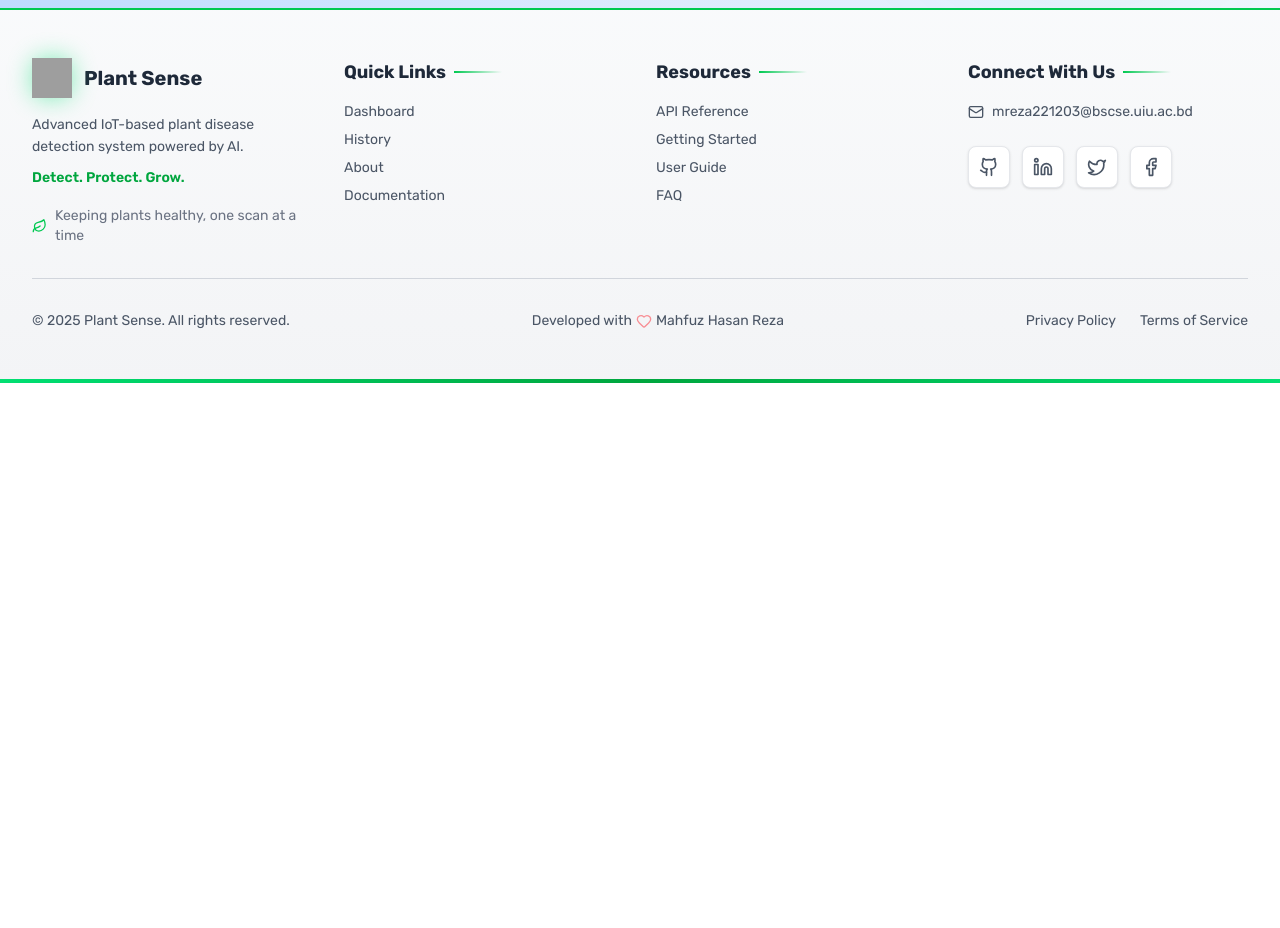
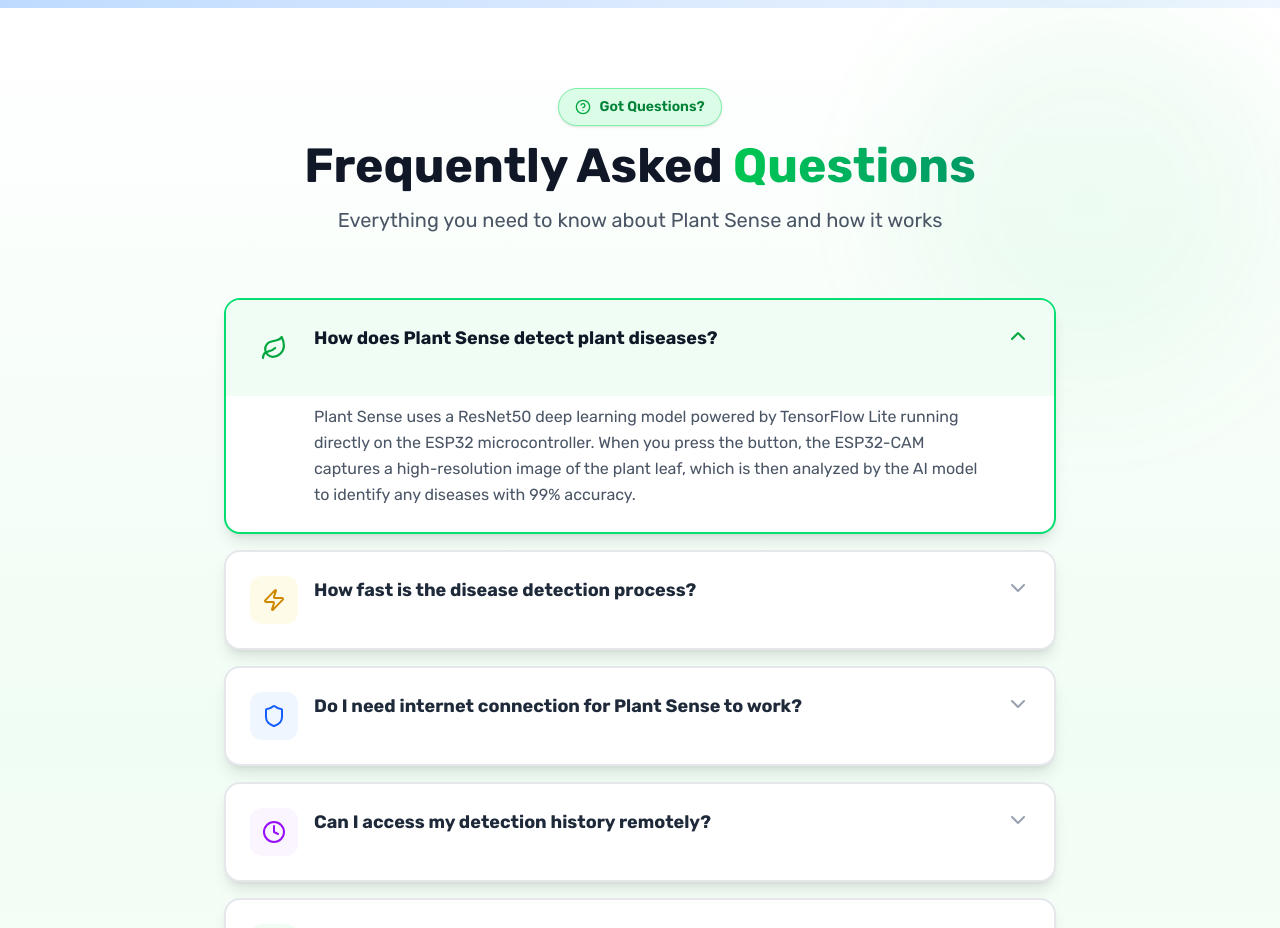
Before and after one commit to mahfuzhasanreza/plant-sense-client, a React (Vite) app: page / in a window 1280 px wide. Shown: the part 6580-7508 px from the top of the page. Before the commit the page ends 6963 px from the top, so only its background shows below. Built offline with nearby package versions, Linux system fonts and the light colour scheme; grey boxes are pictures that could not be loaded.

Commit message:
add FAQ component and integrate it into Home page

```diff
--- /dev/null
+++ b/src/Pages/FAQ.jsx
@@ -0,0 +1,210 @@
+import React, { useState } from 'react';
+import { HelpCircle, ChevronDown, Leaf, Zap, Shield, Clock } from 'lucide-react';
+
+const FAQ = () => {
+  const [openIndex, setOpenIndex] = useState(0);
+
+  const faqs = [
+    {
+      question: 'How does Plant Sense detect plant diseases?',
+      answer: 'Plant Sense uses a ResNet50 deep learning model powered by TensorFlow Lite running directly on the ESP32 microcontroller. When you press the button, the ESP32-CAM captures a high-resolution image of the plant leaf, which is then analyzed by the AI model to identify any diseases with 99% accuracy.',
+      icon: Leaf,
+      color: 'green'
+    },
+    {
+      question: 'How fast is the disease detection process?',
+      answer: 'The entire process from image capture to result display takes under 2 seconds. The LCD screen shows real-time progress through each stage: capturing image, running detection, saving to database, and displaying the final result with LED indicator feedback.',
+      icon: Zap,
+      color: 'yellow'
+    },
+    {
+      question: 'Do I need internet connection for Plant Sense to work?',
+      answer: 'The core detection process works offline as the AI model runs locally on the ESP32. However, internet connection is required to save detection results to the cloud database (MongoDB) and to access the web dashboard for viewing historical data.',
+      icon: Shield,
+      color: 'blue'
+    },
+    {
+      question: 'Can I access my detection history remotely?',
+      answer: 'Yes! All detection results are automatically synced to MongoDB via our Node.js backend hosted on Vercel. You can access your complete detection history anytime through the React.js web dashboard hosted on Firebase, available on both desktop and mobile devices.',
+      icon: Clock,
+      color: 'purple'
+    },
+    {
+      question: 'What types of plant diseases can Plant Sense detect?',
+      answer: 'Plant Sense is trained on thousands of plant disease images and can identify a wide variety of common leaf diseases. The ResNet50 model specializes in recognizing patterns and symptoms visible on plant leaves, providing accurate classification between healthy and diseased states.',
+      icon: Leaf,
+      color: 'green'
+    },
+
+  ];
+
+  const colorClasses = {
+    green: {
+      bg: 'bg-green-50',
+      border: 'border-green-400',
+      icon: 'text-green-600',
+      gradient: 'from-green-500 to-emerald-600'
+    },
+    yellow: {
+      bg: 'bg-yellow-50',
+      border: 'border-yellow-400',
+      icon: 'text-yellow-600',
+      gradient: 'from-yellow-500 to-orange-500'
+    },
+    blue: {
+      bg: 'bg-blue-50',
+      border: 'border-blue-400',
+      icon: 'text-blue-600',
+      gradient: 'from-blue-500 to-cyan-500'
+    },
+    purple: {
+      bg: 'bg-purple-50',
+      border: 'border-purple-400',
+      icon: 'text-purple-600',
+      gradient: 'from-purple-500 to-pink-500'
+    },
+    cyan: {
+      bg: 'bg-cyan-50',
+      border: 'border-cyan-400',
+      icon: 'text-cyan-600',
+      gradient: 'from-cyan-500 to-teal-500'
+    },
+    orange: {
+      bg: 'bg-orange-50',
+      border: 'border-orange-400',
+      icon: 'text-orange-600',
+      gradient: 'from-orange-500 to-amber-500'
+    },
+    red: {
+      bg: 'bg-red-50',
+      border: 'border-red-400',
+      icon: 'text-red-600',
+      gradient: 'from-red-500 to-rose-500'
+    }
+  };
+
+  const toggleFAQ = (index) => {
+    setOpenIndex(openIndex === index ? -1 : index);
+  };
+
+  return (
+    <section className="py-20 bg-gradient-to-b from-white via-green-50 to-white relative overflow-hidden">
+      {/* Background Decoration */}
+      <div className="absolute inset-0 opacity-5">
+        <div className="absolute top-0 right-0 w-96 h-96 bg-green-500 rounded-full filter blur-3xl"></div>
+        <div className="absolute bottom-0 left-0 w-96 h-96 bg-emerald-500 rounded-full filter blur-3xl"></div>
+      </div>
+
+      <div className="relative max-w-4xl mx-auto px-4 sm:px-6 lg:px-8">
+        {/* Section Header */}
+        <div className="text-center mb-16 space-y-4">
+          <div className="inline-flex items-center space-x-2 bg-green-100 border border-green-300 rounded-full px-4 py-2 shadow-sm">
+            <HelpCircle className="w-4 h-4 text-green-600" />
+            <span className="text-green-700 text-sm font-semibold">Got Questions?</span>
+          </div>
+
+          <h2 className="text-4xl md:text-5xl font-bold text-gray-900">
+            Frequently Asked
+            <span className="text-transparent bg-clip-text bg-gradient-to-r from-green-500 to-emerald-600"> Questions</span>
+          </h2>
+
+          <p className="text-xl text-gray-600 max-w-2xl mx-auto">
+            Everything you need to know about Plant Sense and how it works
+          </p>
+        </div>
+
+        {/* FAQ Items */}
+        <div className="space-y-4">
+          {faqs.map((faq, index) => (
+            <div
+              key={index}
+              className={`bg-white rounded-2xl shadow-lg border-2 transition-all duration-300 overflow-hidden ${
+                openIndex === index
+                  ? `${colorClasses[faq.color].border} shadow-2xl`
+                  : 'border-gray-200 hover:border-green-300'
+              }`}
+            >
+              {/* Question */}
+              <div
+                onClick={() => toggleFAQ(index)}
+                className={`flex items-start space-x-4 p-6 cursor-pointer group ${
+                  openIndex === index ? colorClasses[faq.color].bg : 'hover:bg-gray-50'
+                }`}
+              >
+                {/* Icon */}
+                <div className={`${colorClasses[faq.color].bg} p-3 rounded-xl flex-shrink-0 ${
+                  openIndex === index ? 'scale-110' : 'group-hover:scale-105'
+                } transition-transform duration-300`}>
+                  <faq.icon className={`w-6 h-6 ${colorClasses[faq.color].icon}`} />
+                </div>
+
+                {/* Question Text */}
+                <div className="flex-1">
+                  <h3 className={`text-lg font-bold transition-colors ${
+                    openIndex === index ? 'text-gray-900' : 'text-gray-800 group-hover:text-green-600'
+                  }`}>
+                    {faq.question}
+                  </h3>
+                </div>
+
+                {/* Toggle Icon */}
+                <div className="flex-shrink-0">
+                  <ChevronDown
+                    className={`w-6 h-6 ${
+                      openIndex === index ? colorClasses[faq.color].icon : 'text-gray-400'
+                    } transform transition-transform duration-300 ${
+                      openIndex === index ? 'rotate-180' : ''
+                    }`}
+                  />
+                </div>
+              </div>
+
+              {/* Answer */}
+              <div
+                className={`transition-all duration-300 ease-in-out ${
+                  openIndex === index ? 'max-h-96 opacity-100' : 'max-h-0 opacity-0'
+                } overflow-hidden`}
+              >
+                <div className="px-6 pb-6 pt-2">
+                  <div className={`pl-16 pr-10 text-gray-600 leading-relaxed`}>
+                    {faq.answer}
+                  </div>
+                </div>
+              </div>
+            </div>
+          ))}
+        </div>
+
+        {/* Bottom Help Card */}
+        <div className="mt-16 bg-gradient-to-r from-green-500 to-emerald-600 rounded-3xl p-8 shadow-2xl relative overflow-hidden">
+          <div className="absolute inset-0 bg-white opacity-5">
+            <div className="absolute top-0 left-0 w-40 h-40 bg-white rounded-full filter blur-3xl animate-pulse"></div>
+            <div className="absolute bottom-0 right-0 w-40 h-40 bg-white rounded-full filter blur-3xl animate-pulse"></div>
+          </div>
+
+          <div className="relative text-center space-y-4">
+            <div className="inline-flex items-center justify-center w-16 h-16 bg-white/20 rounded-full backdrop-blur-sm mb-4">
+              <HelpCircle className="w-8 h-8 text-white" />
+            </div>
+            <h3 className="text-2xl md:text-3xl font-bold text-white">
+              Still Have Questions?
+            </h3>
+            <p className="text-green-100 text-lg max-w-xl mx-auto">
+              Can't find the answer you're looking for? Our support team is here to help you with any questions about Plant Sense.
+            </p>
+            <div className="flex flex-wrap justify-center gap-4 pt-4">
+              <div className="bg-white/10 backdrop-blur-sm px-6 py-3 rounded-xl border border-white/20">
+                <p className="text-white font-semibold">📧 mreza221203@bscse.uiu.ac.bd</p>
+              </div>
+              <div className="bg-white/10 backdrop-blur-sm px-6 py-3 rounded-xl border border-white/20">
+                <p className="text-white font-semibold">🕐 24/7 Support Available</p>
+              </div>
+            </div>
+          </div>
+        </div>
+      </div>
+    </section>
+  );
+};
+
+export default FAQ;
--- a/src/Pages/Home/Home.jsx
+++ b/src/Pages/Home/Home.jsx
@@ -1,3 +1,4 @@
+import FAQ from "../FAQ";
 import Features from "../Features";
 import Hero from "../Hero";
 import HowItWorks from "../HowItWorks";
@@ -13,6 +14,7 @@ const Home = () => {
             <HowItWorks></HowItWorks>
             <WhyChooseUs></WhyChooseUs>
             <TechnologyStack></TechnologyStack>
+            <FAQ></FAQ>
         </div>
     );
 };
```
